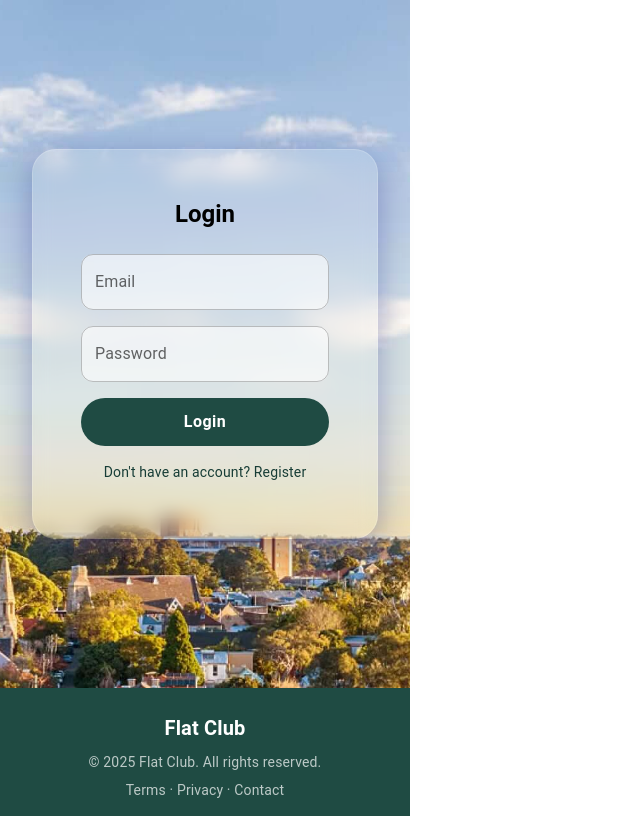
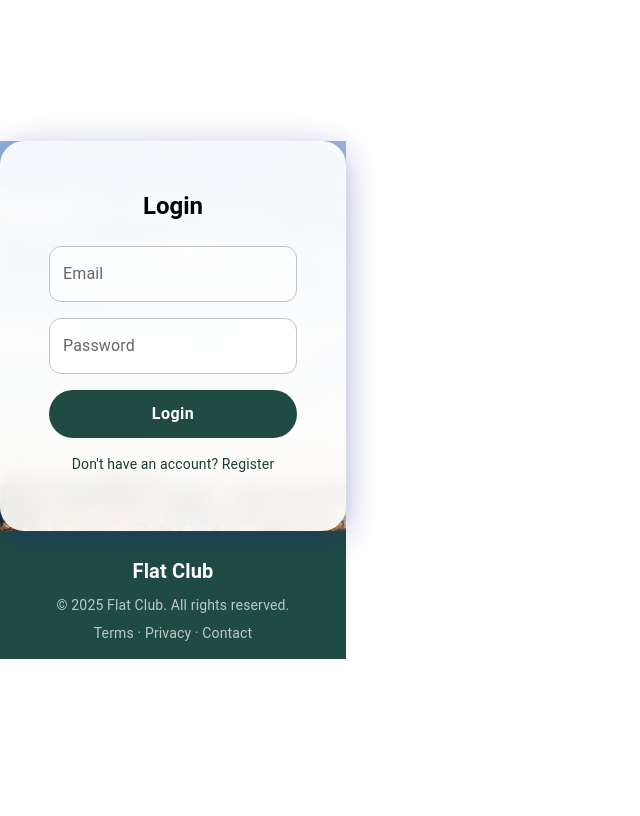
Before and after one commit to Turquoise-stack/FLAT_CLUB, a React (Vite) app in the folder my-project/: page /login in a window 1280 px wide. Shown: the whole page, without its empty margins (0-640 px from the left). Built offline with nearby package versions, Linux system fonts and the light colour scheme.

Commit message:
chore(cards): auth card and preferneces cards updated

```diff
--- a/my-project/src/components/auth/AuthCard.tsx
+++ b/my-project/src/components/auth/AuthCard.tsx
@@ -10,24 +10,13 @@
   Link as MuiLink,
 } from "@mui/material";
 
-const FullScreenContainer = styled(Box)({
-  minHeight: "86vh",
-  display: "flex",
-  alignItems: "center",
-  justifyContent: "center",
-  padding: "2rem",
-  boxSizing: "border-box",
-
-});
-
 const GlassCard = styled(Card)(({ theme }) => ({
-  background: "rgba(255, 255, 255, 0.1)",
+  background: "rgba(255, 255, 255, 0.9)",
   backdropFilter: "blur(10px)",
-  WebkitBackdropFilter: "blur(10px)",
   borderRadius: "1.5rem",
   padding: theme.spacing(4),
-  width: "100%",
-  maxWidth: "420px",
+  width: "100%", // Take full width of parent
+  maxWidth: "600px", // Limit on large screens
   boxShadow: "0 8px 32px 0 rgba(31, 38, 135, 0.37)",
   border: "1px solid rgba(255, 255, 255, 0.18)",
   color: "#000",
@@ -74,7 +63,6 @@
   bottomLink,
 }) => {
   return (
-    <FullScreenContainer>
     <GlassCard>
       <CardContent>
         <Typography variant="h5" fontWeight={600} textAlign="center" gutterBottom>
@@ -111,7 +99,6 @@
         </Box>
       </CardContent>
     </GlassCard>
-    </FullScreenContainer>
   );
 };
 
--- a/my-project/src/components/auth/PreferenceForm.tsx
+++ b/my-project/src/components/auth/PreferenceForm.tsx
@@ -100,7 +100,7 @@
   };
 
   return (
-    <Card sx={{ maxWidth: 600, width: "100%", p: 3, borderRadius: 4, backdropFilter: "blur(10px)", background: "rgba(255,255,255,0.05)" }}>
+    <Card sx={{ width: "100%", p: 3, borderRadius: 4, backdropFilter: "blur(10px)", background: "rgba(255,255,255,0.05)" }}>
       <CardContent>
         <Typography variant="h5" gutterBottom>
           Preferences & Pets
```
Lines whose indentation alone changed are shown as unchanged.
